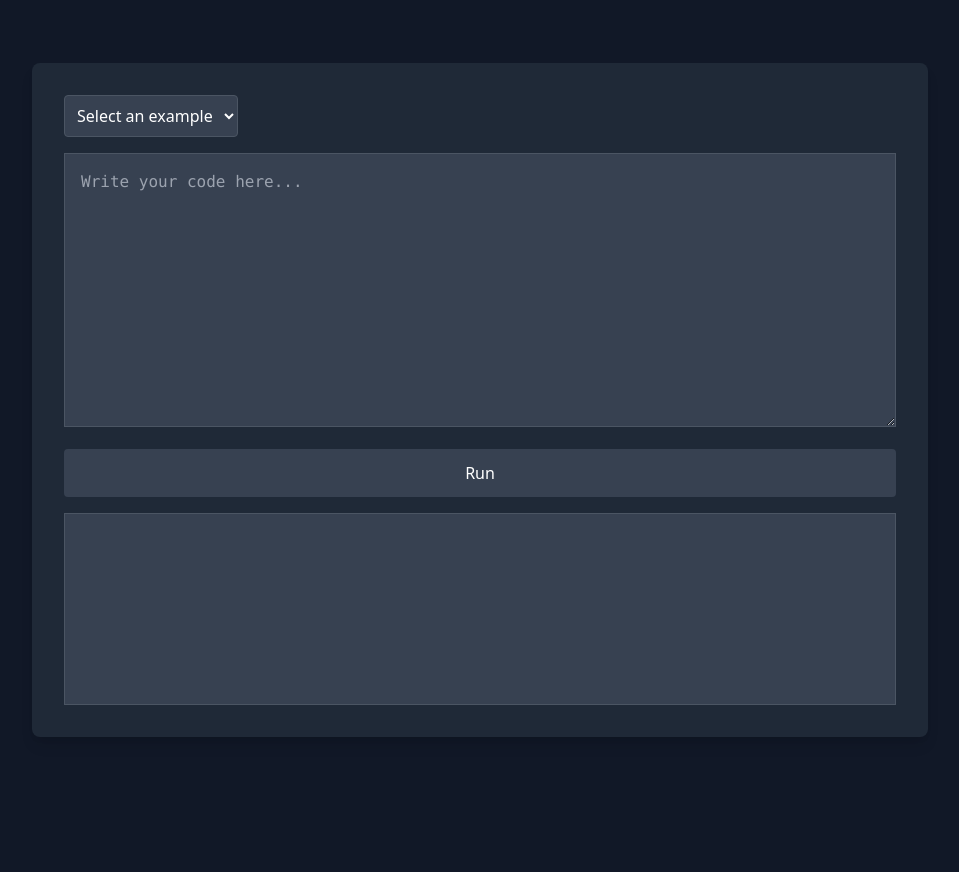
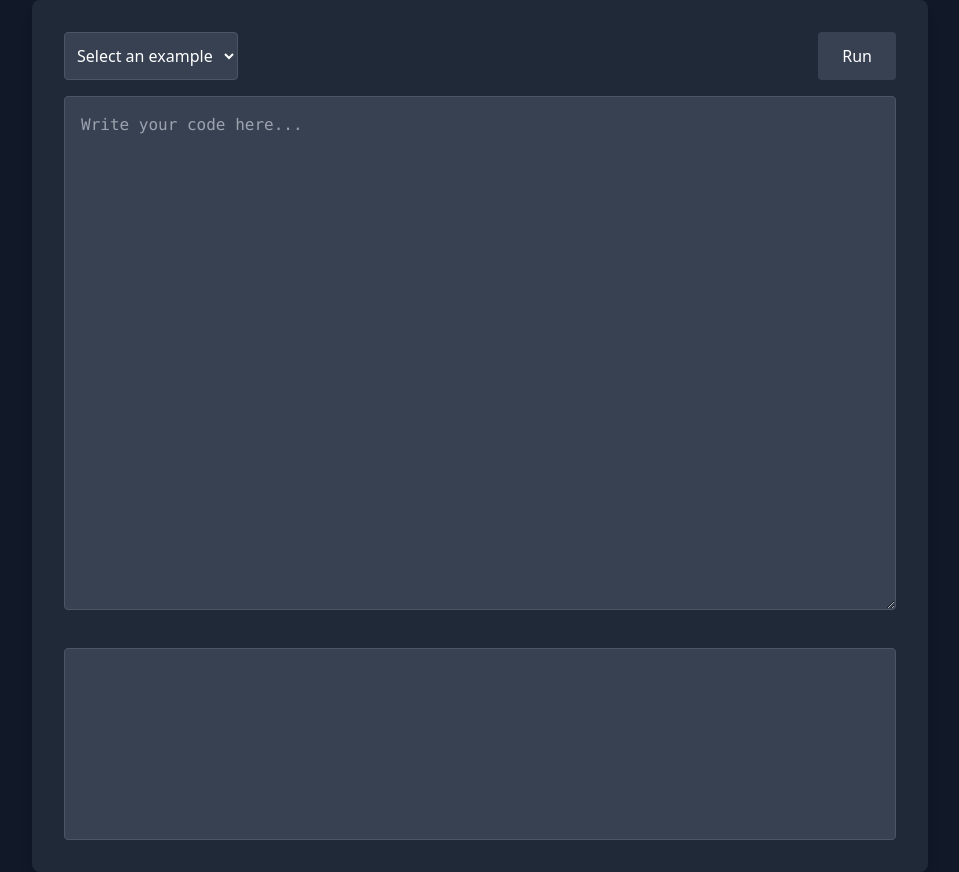
Before and after one commit to immanuelhume/gmm, a website built with Vite: page index.html in a window 1280 px wide. Shown: the whole page, without its empty margins (160-1119 px from the left). Before the commit the page ends 800 px from the top, so only its background shows below. Built offline with nearby package versions, Linux system fonts and the light colour scheme; what antlr4 would draw is missing.

Commit message:
Graphic design is my passion

```diff
--- a/index.html
+++ b/index.html
@@ -8,15 +8,17 @@
 </head>
 <body class="flex items-center justify-center min-h-screen bg-gray-900">
     <div id="playground" class="w-full max-w-4xl p-8 bg-gray-800 shadow-lg rounded-lg">
-        <select id="exampleSelector" class="mb-4 p-2 bg-gray-700 text-white border border-gray-600 rounded">
-            <option value="">Select an example</option>
-            <!-- Populated dynamically -->
-        </select>
-        <textarea id="codeInput" class="font-mono w-full p-4 mb-4 bg-gray-700 text-white border border-gray-600 focus:ring-2 focus:ring-gray-500 focus:border-transparent" placeholder="Write your code here..." rows="10"></textarea>
-        <button id="runButton" class="px-6 py-3 w-full bg-gray-700 text-white rounded hover:bg-gray-600 transition duration-300 focus:outline-none focus:ring-2 focus:ring-gray-500 focus:ring-opacity-50">
-            Run
-        </button>
-        <div id="output" class="font-mono mt-4 p-4 bg-gray-700 text-white border border-gray-600 overflow-auto h-48"></div>
+        <div class="flex justify-between">
+            <select id="exampleSelector" class="mb-4 p-2 bg-gray-700 text-white border border-gray-600 rounded">
+                <option value="">Select an example</option>
+                <!-- Options populated dynamically -->
+            </select>
+            <button id="runButton" class="mb-4 px-6 py-3 bg-gray-700 text-white rounded hover:bg-gray-600 transition duration-300 focus:outline-none focus:ring-2 focus:ring-gray-500 focus:ring-opacity-50">
+                Run
+            </button>
+        </div>
+        <textarea id="codeInput" class="font-mono w-full p-4 mb-4 bg-gray-700 text-white border border-gray-600 focus:ring-2 focus:ring-gray-500 focus:border-transparent rounded" placeholder="Write your code here..." rows="20"></textarea>
+        <div id="output" class="font-mono mt-4 p-4 bg-gray-700 text-white border border-gray-600 overflow-auto h-48 rounded"></div>
     </div>
     <script type="module" src="/src/playground.ts"></script>
 </body>
```
